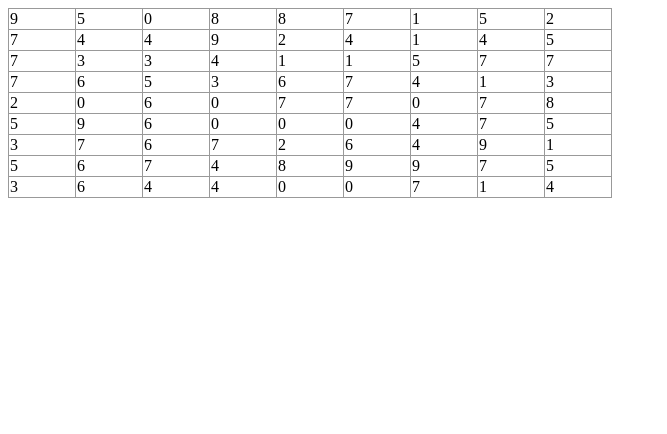
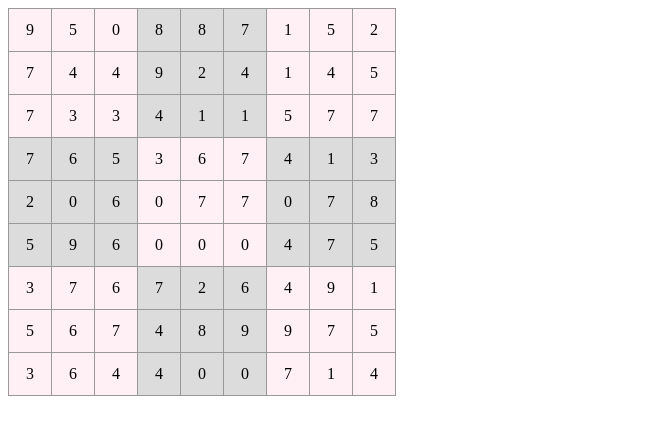
Before and after one commit to legopelle/web-soduku, a plain HTML site: page soduku.html in a window 1280 px wide. Shown: the whole page, without its empty margins (0-667 px from the left). Drawn offline with Linux system fonts and the light colour scheme.

Commit message:
Table colors
Now uses color to distinguish subtables.

```diff
--- a/soduku.css
+++ b/soduku.css
@@ -4,6 +4,7 @@ table {
 
 td {
   border: 1px solid #999;
-  width: 4em;
-  height 4em;
+  width: 40px;
+  height: 40px;
+  text-align: center;
 }
--- a/soduku.js
+++ b/soduku.js
@@ -11,11 +11,13 @@ for (i=0; i < 9; i++) {
   for (j=0; j < 9; j++) {
 
     var value = Math.floor(10 * Math.random());
-    console.log(value);
-    console.log(value.toString());
+    //console.log(value);
+    //console.log(value.toString());
 
     cell = document.createElement("td");
     cellText = document.createTextNode(value.toString());
+
+    cell.style.backgroundColor = isGrey(i, j) ? "LavenderBlush" : "Gainsboro";
 
     cell.appendChild(cellText);
     row.appendChild(cell);
@@ -27,3 +29,14 @@ for (i=0; i < 9; i++) {
 
 tbl.appendChild(tblBody);
 body.appendChild(tbl);
+
+function isGrey(x, y) {
+  var r = Math.floor(x / 3.0);
+  var c = Math.floor(y / 3.0);
+
+  if (Math.pow(-1, r + c)  == 1) {
+    return 1;
+  } else {
+    return 0;
+  }
+}
```
